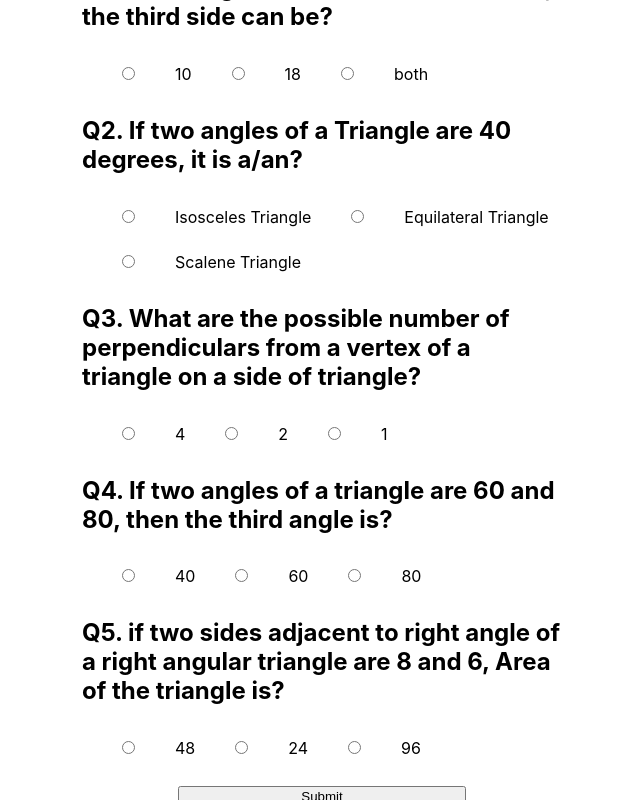
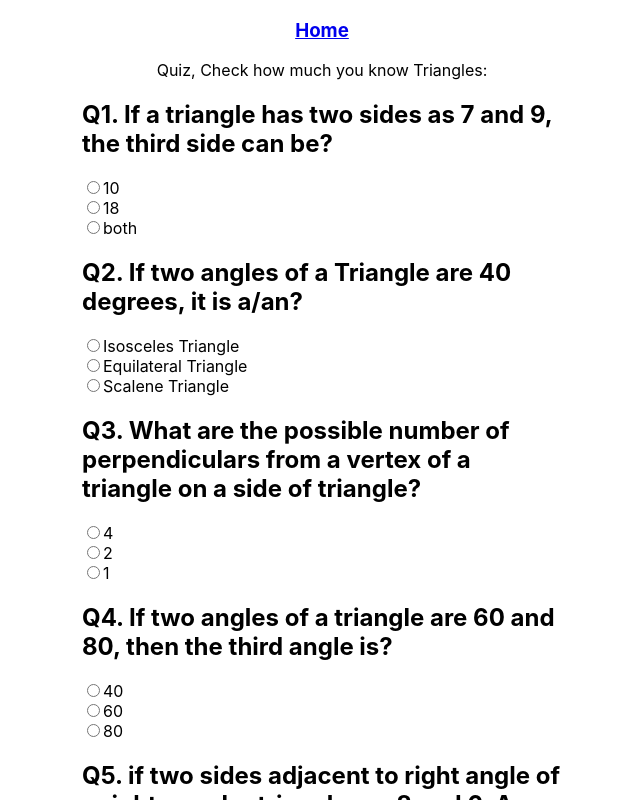
Before and after one commit to pushpjain3/Fun-with-Triangles, a React (Create React App) app in the folder frontend/: page / in a window 1280 px wide. Both pictures are taken after a click on the button "Quiz". Shown: the whole page, without its empty margins (318-958 px from the left). Built offline with nearby package versions, Linux system fonts and the light colour scheme.

Commit message:
design start

```diff
--- a/frontend/src/App.css
+++ b/frontend/src/App.css
@@ -1,12 +1,12 @@
 :root{
-  --primary-color: ;
+  --primary-color: #6EE7B7;
 }
 
 .App {
   text-align: center;
   display: flex;
   flex-direction: column;
-  justify-content: center;
+  justify-content: safe center;
   overflow-y: auto;
   height: 100vh;
 }
@@ -15,8 +15,14 @@
 }
 .menu-button{
   flex: 1;
-  margin: auto;
+  margin: 1rem;
   width: 40vh;
+  padding: 2rem;
+  height: 15vh;
+  font-size: 3vh;
+  border-radius: 0.5rem;
+  border: solid 2px black;
+  background-color: var(--primary-color);
 }
 .angles-input{
   display: flex;
@@ -37,11 +43,9 @@
 .options-set{
   display: flex;
   flex-direction: row;
-  flex-wrap: wrap;
 }
 .options{
   flex:1;
-  margin: 1rem 2.5rem;
   text-align: left;
 }
 .footer{
--- a/frontend/src/Layout/QuizQuestion.js
+++ b/frontend/src/Layout/QuizQuestion.js
@@ -1,13 +1,11 @@
-import React from 'react'
+import React from "react";
 
-function QuizQuestion({question,index, scoreChange}) {
-    const checkOption =(e)=>{
-        if(e.target.value === question['correct_option']){
-            scoreChange(index,1)
-        }
-        else
-            scoreChange(index,0)
-    }
+function QuizQuestion({ question, index, scoreChange }) {
+	const checkOption = (e) => {
+		if (e.target.value === question["correct_option"]) {
+			scoreChange(index, 1);
+		} else scoreChange(index, 0);
+	};
 	return (
 		<div className='question-box'>
 			<h2>
@@ -15,31 +13,22 @@ function QuizQuestion({question,index, scoreChange}) {
 			</h2>
 			<div onChange={checkOption} className='options-set'>
 				<form>
-						<input
-							type='radio'
-							name='option'
-							value={question["option_A"]}
-							className='options'
-						/>
+					<div className='options'>
+						<input type='radio' name='option' value={question["option_A"]} />
 						{question["option_A"]}
-						<input
-							type='radio'
-							name='option'
-							value={question["option_B"]}
-							className='options'
-						/>
+					</div>
+					<div className='options'>
+						<input type='radio' name='option' value={question["option_B"]} />
 						{question["option_B"]}
-						<input
-							type='radio'
-							name='option'
-							value={question["option_C"]}
-							className='options'
-						/>
+					</div>
+					<div className='options'>
+						<input type='radio' name='option' value={question["option_C"]} />
 						{question["option_C"]}
+					</div>
 				</form>
 			</div>
 		</div>
 	);
 }
 
-export default QuizQuestion
+export default QuizQuestion;
--- a/frontend/src/Pages/Quiz.js
+++ b/frontend/src/Pages/Quiz.js
@@ -70,7 +70,7 @@ function Quiz() {
 				<div className='angles-input'>
                     {Questions.map((question,index) =>{
                         return (
-                            <QuizQuestion question={question} index={index} scoreChange={scoreChange}/>
+                            <QuizQuestion question={question} key={index} index={index} scoreChange={scoreChange}/>
                         )
                     })}
 					<button onClick={submitButtonClickHandler} className='input-box'>
```
Lines whose indentation alone changed are shown as unchanged.
